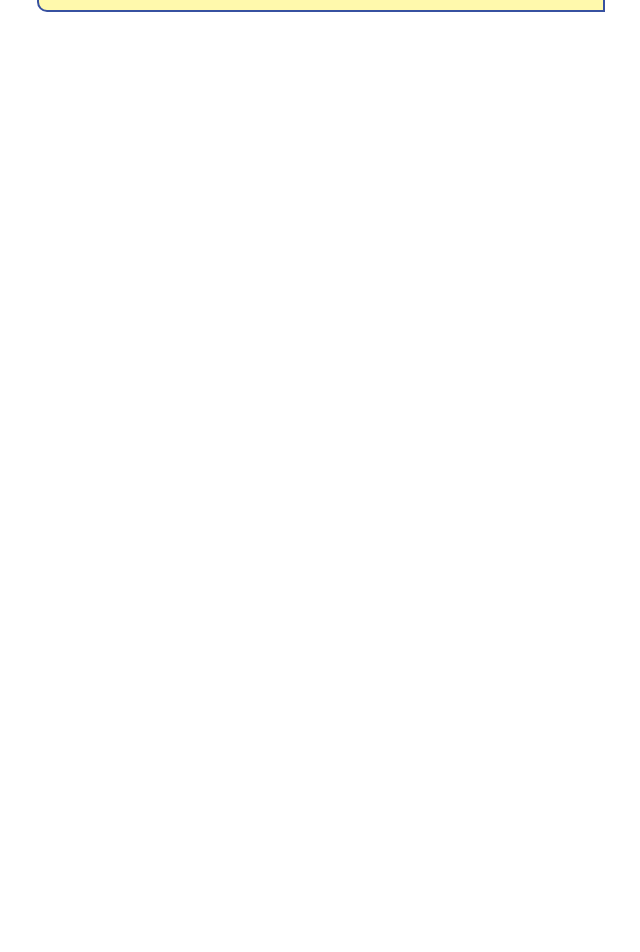
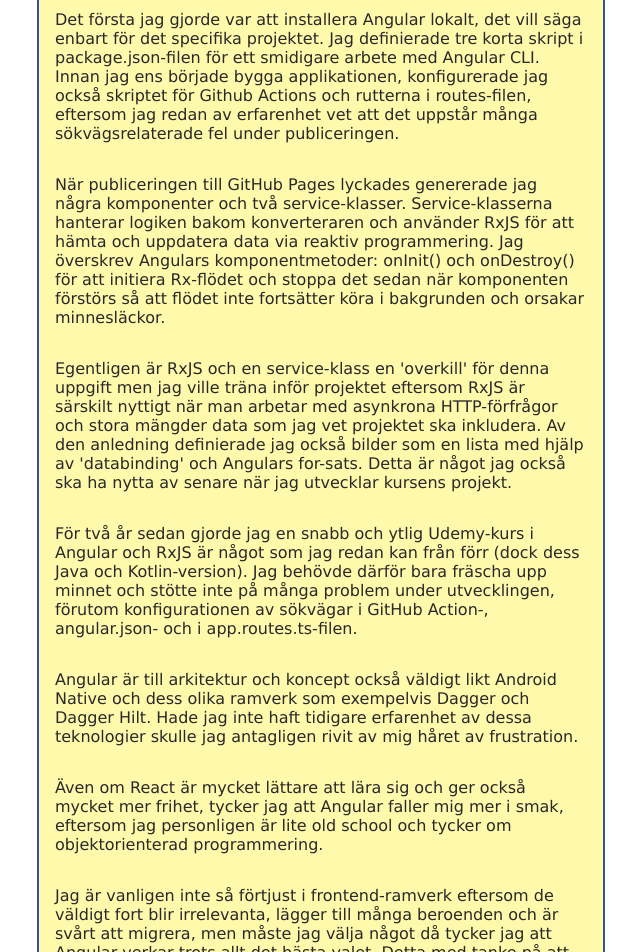
Before and after one commit to wesl2400-miun/tslab3, an Angular app: page /#/about in a window 1280 px wide. Shown: the part 366-1318 px from the top of the page, without its empty margins (319-959 px from the left). Before the commit the page ends 800 px from the top, so only its background shows below. Built offline with nearby package versions, Linux system fonts and the light colour scheme.

Commit message:
konfig: Uppdatera README.md-filen och lägg till uppgiftsbeskrivningen till about.html sidan

```diff
--- a/src/app/ui/page/about/about.html
+++ b/src/app/ui/page/about/about.html
@@ -3,5 +3,12 @@
   <h1>Laboration</h1>
   <section class="card">
     <h2>Om uppgiften</h2>
+    <p>Det första jag gjorde var att installera Angular lokalt, det vill säga enbart för det specifika projektet. Jag definierade tre korta skript i package.json-filen för ett smidigare arbete med Angular CLI. Innan jag ens började bygga applikationen, konfigurerade jag också skriptet för Github Actions och rutterna i routes-filen, eftersom jag redan av erfarenhet vet att det uppstår många sökvägsrelaterade fel under publiceringen.</p>
+    <p>När publiceringen till GitHub Pages lyckades genererade jag några komponenter och två service-klasser. Service-klasserna hanterar logiken bakom konverteraren och använder RxJS för att hämta och uppdatera data via reaktiv programmering. Jag överskrev Angulars komponentmetoder: onInit() och onDestroy() för att initiera Rx-flödet och stoppa det sedan när komponenten förstörs så att flödet inte fortsätter köra i bakgrunden och orsakar minnesläckor.</p>
+    <p>Egentligen är RxJS och en service-klass en 'overkill' för denna uppgift men jag ville träna inför projektet eftersom RxJS är särskilt nyttigt när man arbetar med asynkrona HTTP-förfrågor och stora mängder data som jag vet projektet ska inkludera. Av den anledning definierade jag också bilder som en lista med hjälp av 'databinding' och Angulars for-sats. Detta är något jag också ska ha nytta av senare när jag utvecklar kursens projekt.</p>
+    <p>För två år sedan gjorde jag en snabb och ytlig Udemy-kurs i Angular och RxJS är något som jag redan kan från förr (dock dess Java och Kotlin-version). Jag behövde därför bara fräscha upp minnet och stötte inte på många problem under utvecklingen, förutom konfigurationen av sökvägar i GitHub Action-, angular.json- och i app.routes.ts-filen. </p>
+    <p>Angular är till arkitektur och koncept också väldigt likt Android Native och dess olika ramverk som exempelvis Dagger och Dagger Hilt. Hade jag inte haft tidigare erfarenhet av dessa teknologier skulle jag antagligen rivit av mig håret av frustration.</p>
+    <p>Även om React är mycket lättare att lära sig och ger också mycket mer frihet, tycker jag att Angular faller mig mer i smak, eftersom jag personligen är lite old school och tycker om objektorienterad programmering.</p>
+    <p>Jag är vanligen inte så förtjust i frontend-ramverk eftersom de väldigt fort blir irrelevanta, lägger till många beroenden och är svårt att migrera, men måste jag välja något då tycker jag att Angular verkar trots allt det bästa valet. Detta med tanke på att det lär ut mjukvaruarktitektur, design patterns och bästa praxis som man har nytta av även om ramverkets 'hype' plötsligt upphör till förmån av nästa 'bästa' och 'coolaste' ramverket.</p>
   </section>
 </main>
```
Also changed, not shown: 1 other file (tests, documents, lock files or other folders).
